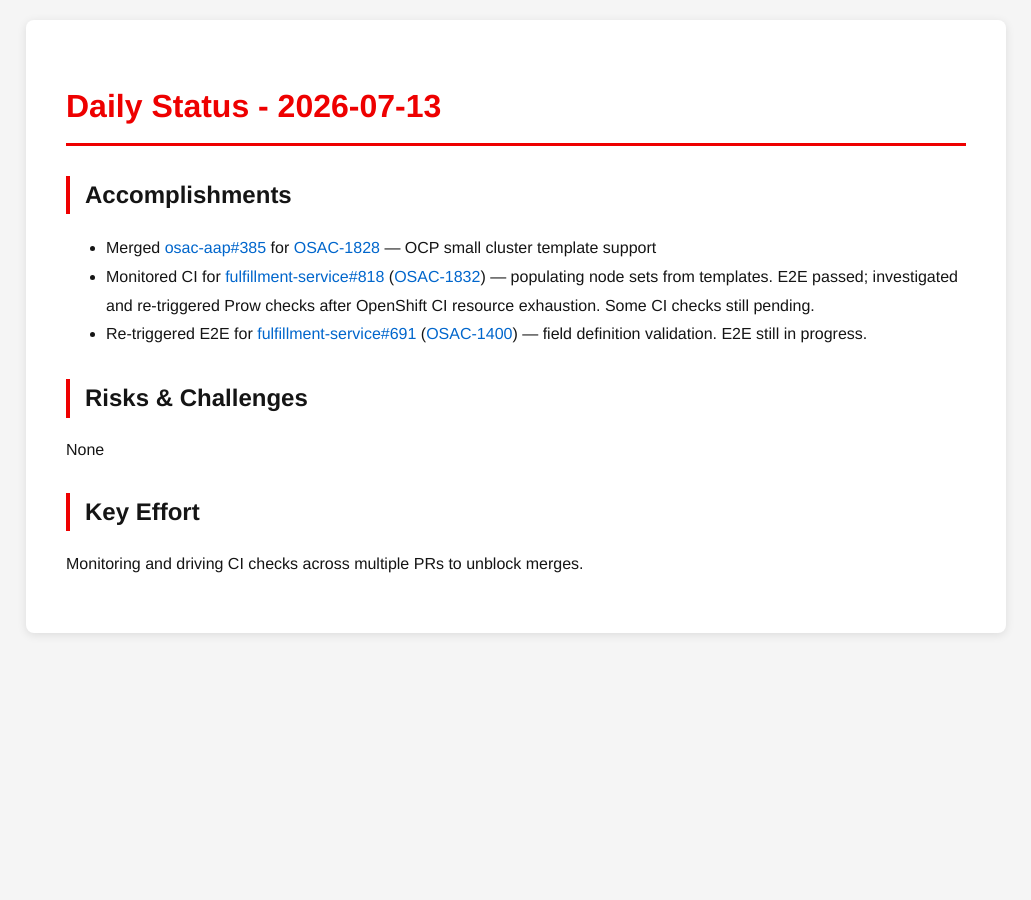
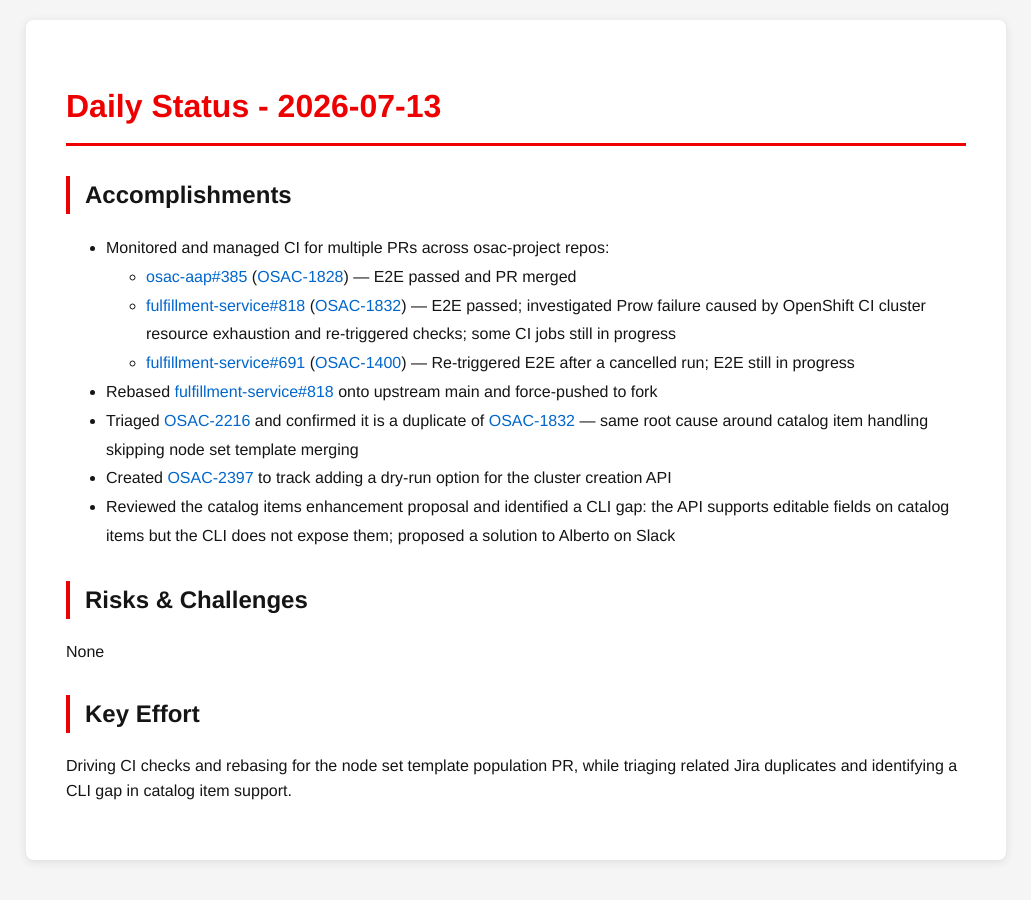
Before and after one commit to tzvatot/daily-status, a Jekyll site: the page built from 2026-07-13.md, in a window 1280 px wide. Shown: the whole page, without its empty margins (124-1155 px from the left). Built offline with Jekyll 4.4.1, drawn with Linux system fonts in a browser that asks for light colours.

Commit message:
Daily status update - 2026-07-13

```diff
--- a/2026-07-13.md
+++ b/2026-07-13.md
@@ -7,12 +7,17 @@
 # Daily Status - 2026-07-13
 
 ## Accomplishments
-- Merged [osac-aap#385](https://github.com/osac-project/osac-aap/pull/385) for [OSAC-1828](https://redhat.atlassian.net/browse/OSAC-1828) — OCP small cluster template support
-- Monitored CI for [fulfillment-service#818](https://github.com/osac-project/fulfillment-service/pull/818) ([OSAC-1832](https://redhat.atlassian.net/browse/OSAC-1832)) — populating node sets from templates. E2E passed; investigated and re-triggered Prow checks after OpenShift CI resource exhaustion. Some CI checks still pending.
-- Re-triggered E2E for [fulfillment-service#691](https://github.com/osac-project/fulfillment-service/pull/691) ([OSAC-1400](https://redhat.atlassian.net/browse/OSAC-1400)) — field definition validation. E2E still in progress.
+- Monitored and managed CI for multiple PRs across osac-project repos:
+  - [osac-aap#385](https://github.com/osac-project/osac-aap/pull/385) ([OSAC-1828](https://redhat.atlassian.net/browse/OSAC-1828)) — E2E passed and PR merged
+  - [fulfillment-service#818](https://github.com/osac-project/fulfillment-service/pull/818) ([OSAC-1832](https://redhat.atlassian.net/browse/OSAC-1832)) — E2E passed; investigated Prow failure caused by OpenShift CI cluster resource exhaustion and re-triggered checks; some CI jobs still in progress
+  - [fulfillment-service#691](https://github.com/osac-project/fulfillment-service/pull/691) ([OSAC-1400](https://redhat.atlassian.net/browse/OSAC-1400)) — Re-triggered E2E after a cancelled run; E2E still in progress
+- Rebased [fulfillment-service#818](https://github.com/osac-project/fulfillment-service/pull/818) onto upstream main and force-pushed to fork
+- Triaged [OSAC-2216](https://redhat.atlassian.net/browse/OSAC-2216) and confirmed it is a duplicate of [OSAC-1832](https://redhat.atlassian.net/browse/OSAC-1832) — same root cause around catalog item handling skipping node set template merging
+- Created [OSAC-2397](https://redhat.atlassian.net/browse/OSAC-2397) to track adding a dry-run option for the cluster creation API
+- Reviewed the catalog items enhancement proposal and identified a CLI gap: the API supports editable fields on catalog items but the CLI does not expose them; proposed a solution to Alberto on Slack
 
 ## Risks & Challenges
 None
 
 ## Key Effort
-Monitoring and driving CI checks across multiple PRs to unblock merges.
+Driving CI checks and rebasing for the node set template population PR, while triaging related Jira duplicates and identifying a CLI gap in catalog item support.
```
